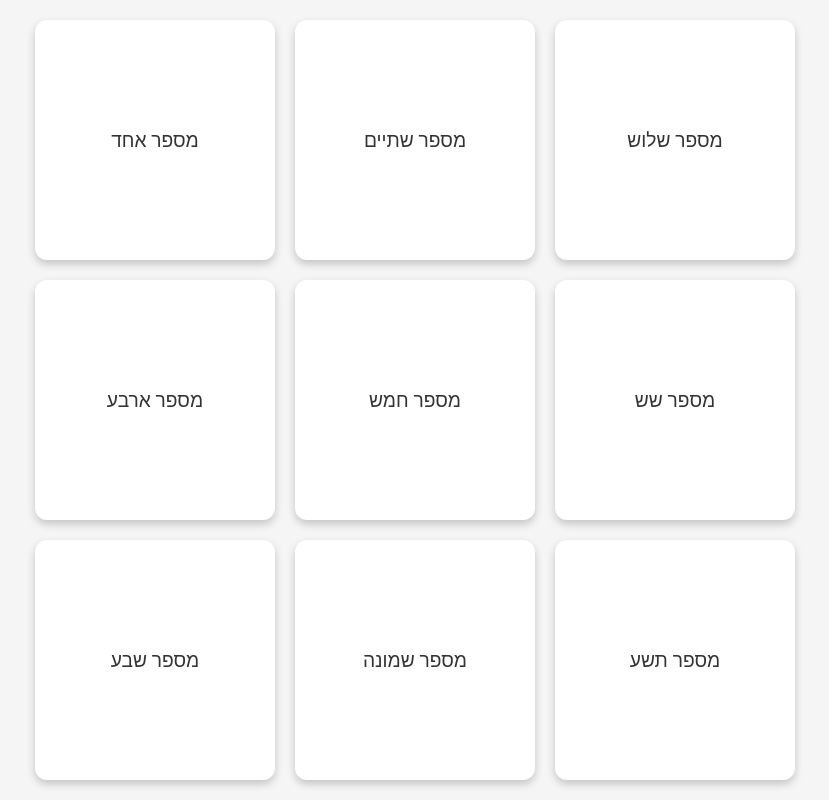
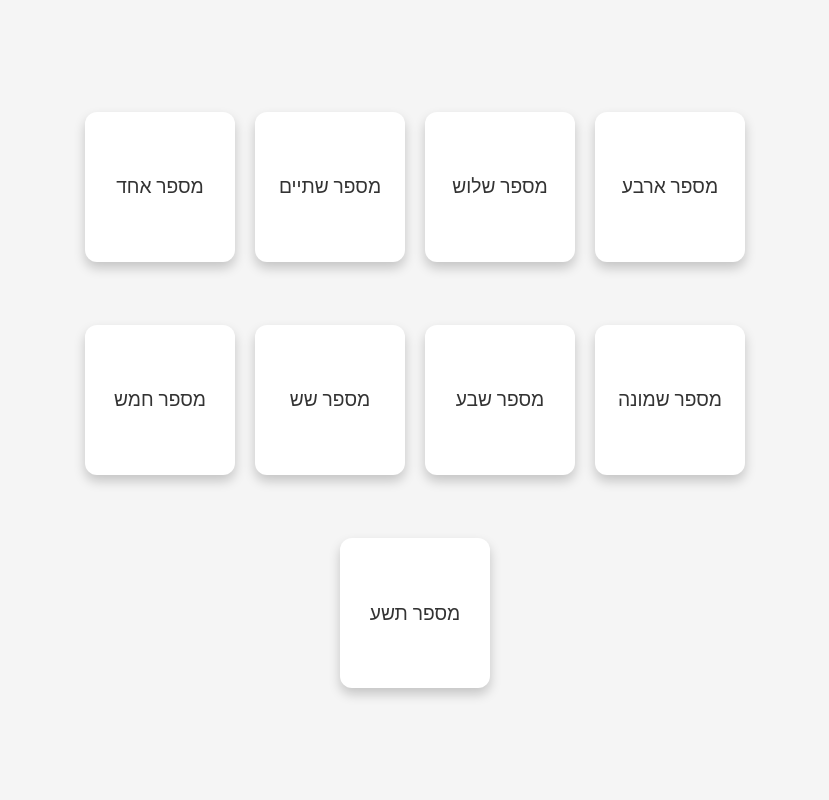
Before and after one commit to AshiVered/ashivered.github.io, a plain HTML site: page about.html in a window 1280 px wide. Shown: the whole page, without its empty margins (225-1054 px from the left). Drawn offline with Linux system fonts and the light colour scheme.

Commit message:
Update about.html

```diff
--- a/about.html
+++ b/about.html
@@ -3,7 +3,7 @@
 <head>
     <meta charset="UTF-8">
     <meta name="viewport" content="width=device-width, initial-scale=1.0">
-    <title>3x3 Grid Buttons</title>
+    <title>Floating Buttons</title>
     <link href="https://fonts.googleapis.com/icon?family=Material+Icons" rel="stylesheet">
     <style>
         body {
@@ -15,57 +15,61 @@
             font-family: 'Roboto', sans-serif;
             margin: 0;
             padding: 0;
+            overflow: hidden; /* למנוע גלילה */
         }
-        .grid-container {
-            display: grid;
-            grid-template-columns: repeat(3, minmax(150px, 1fr)); /* עמודות גמישות */
-            grid-gap: 20px;
-            width: 90%;
+        .button-container {
+            display: flex;
+            flex-wrap: wrap;
+            justify-content: center;
+            align-items: center;
+            width: 80%;
             max-width: 800px;
-            padding: 20px;
-            box-sizing: border-box;
+            height: 80%;
+            position: relative; /* למיקום יחסי של הכפתורים */
         }
-        .grid-item {
+        .button {
             display: flex;
             justify-content: center;
             align-items: center;
             background-color: #ffffff;
             border-radius: 12px;
-            box-shadow: 0 4px 8px rgba(0, 0, 0, 0.2); /* צללים מעודנים יותר */
+            box-shadow: 0 6px 12px rgba(0, 0, 0, 0.2); /* צללים מעודנים */
             text-align: center;
             cursor: pointer;
             transition: all 0.3s ease;
-            padding: 20px;
-            aspect-ratio: 1; /* יחס ריבועי */
-            min-height: 150px; /* גובה מינימלי */
+            width: 150px;
+            height: 150px;
+            margin: 10px;
+            position: relative;
+            overflow: hidden;
         }
-        .grid-item:hover {
-            box-shadow: 0 8px 16px rgba(0, 0, 0, 0.3); /* צללים חזקים יותר בהעברה */
+        .button:hover {
+            box-shadow: 0 12px 24px rgba(0, 0, 0, 0.3); /* צללים חזקים יותר בהעברה */
             background-color: #e0e0e0; /* צבע רקע בהיר יותר בהעברה */
         }
-        .grid-item a {
+        .button a {
             color: #333333; /* צבע טקסט כהה */
             text-decoration: none;
             font-size: 1.2em;
             font-weight: 500;
             transition: color 0.3s ease;
         }
-        .grid-item a:hover {
+        .button a:hover {
             color: #555555; /* צבע טקסט כהה יותר בהעברה */
         }
     </style>
 </head>
 <body>
-    <div class="grid-container">
-        <div class="grid-item"><a href="https://www.inn.co.il">מספר אחד</a></div>
-        <div class="grid-item"><a href="https://www.inn.co.il">מספר שתיים</a></div>
-        <div class="grid-item"><a href="https://www.inn.co.il">מספר שלוש</a></div>
-        <div class="grid-item"><a href="https://www.inn.co.il">מספר ארבע</a></div>
-        <div class="grid-item"><a href="https://www.inn.co.il">מספר חמש</a></div>
-        <div class="grid-item"><a href="https://www.inn.co.il">מספר שש</a></div>
-        <div class="grid-item"><a href="https://www.inn.co.il">מספר שבע</a></div>
-        <div class="grid-item"><a href="https://www.inn.co.il">מספר שמונה</a></div>
-        <div class="grid-item"><a href="https://www.inn.co.il">מספר תשע</a></div>
+    <div class="button-container">
+        <div class="button"><a href="https://www.inn.co.il">מספר אחד</a></div>
+        <div class="button"><a href="https://www.inn.co.il">מספר שתיים</a></div>
+        <div class="button"><a href="https://www.inn.co.il">מספר שלוש</a></div>
+        <div class="button"><a href="https://www.inn.co.il">מספר ארבע</a></div>
+        <div class="button"><a href="https://www.inn.co.il">מספר חמש</a></div>
+        <div class="button"><a href="https://www.inn.co.il">מספר שש</a></div>
+        <div class="button"><a href="https://www.inn.co.il">מספר שבע</a></div>
+        <div class="button"><a href="https://www.inn.co.il">מספר שמונה</a></div>
+        <div class="button"><a href="https://www.inn.co.il">מספר תשע</a></div>
     </div>
 </body>
 </html>
```
